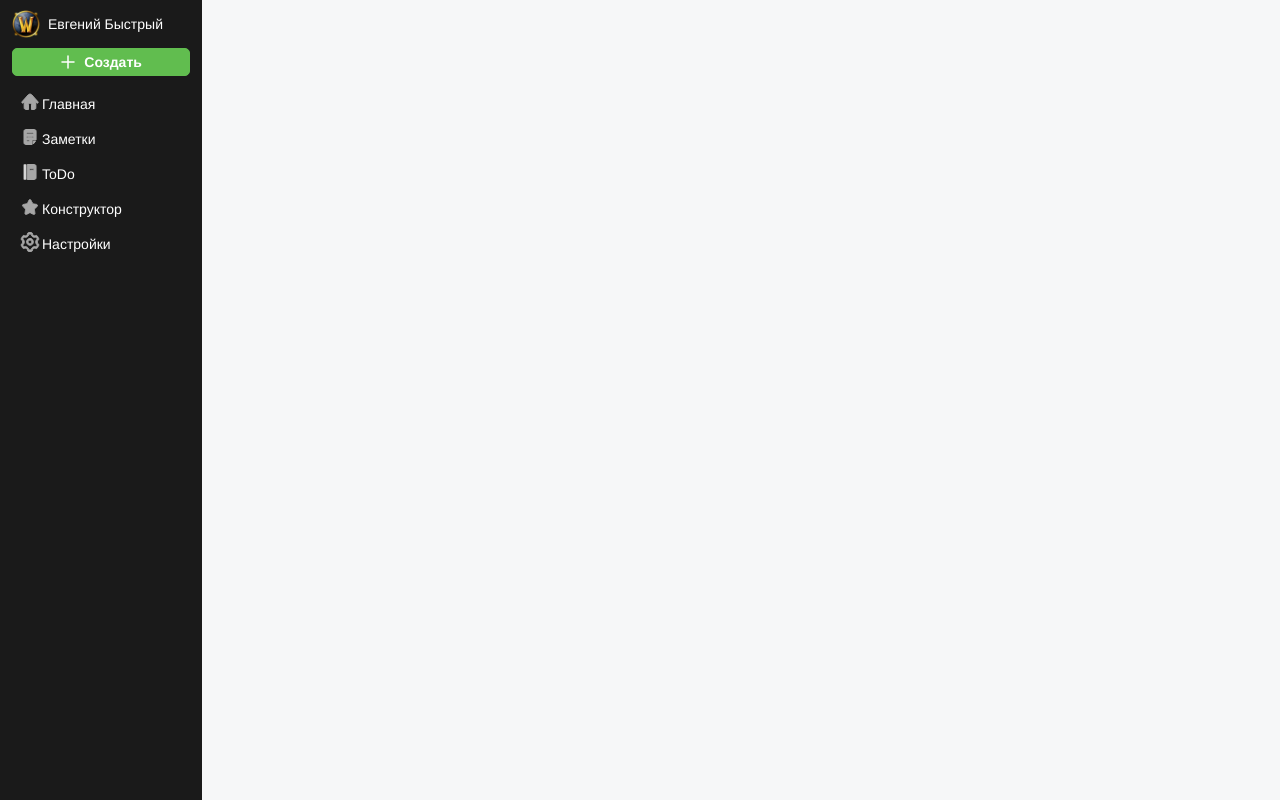
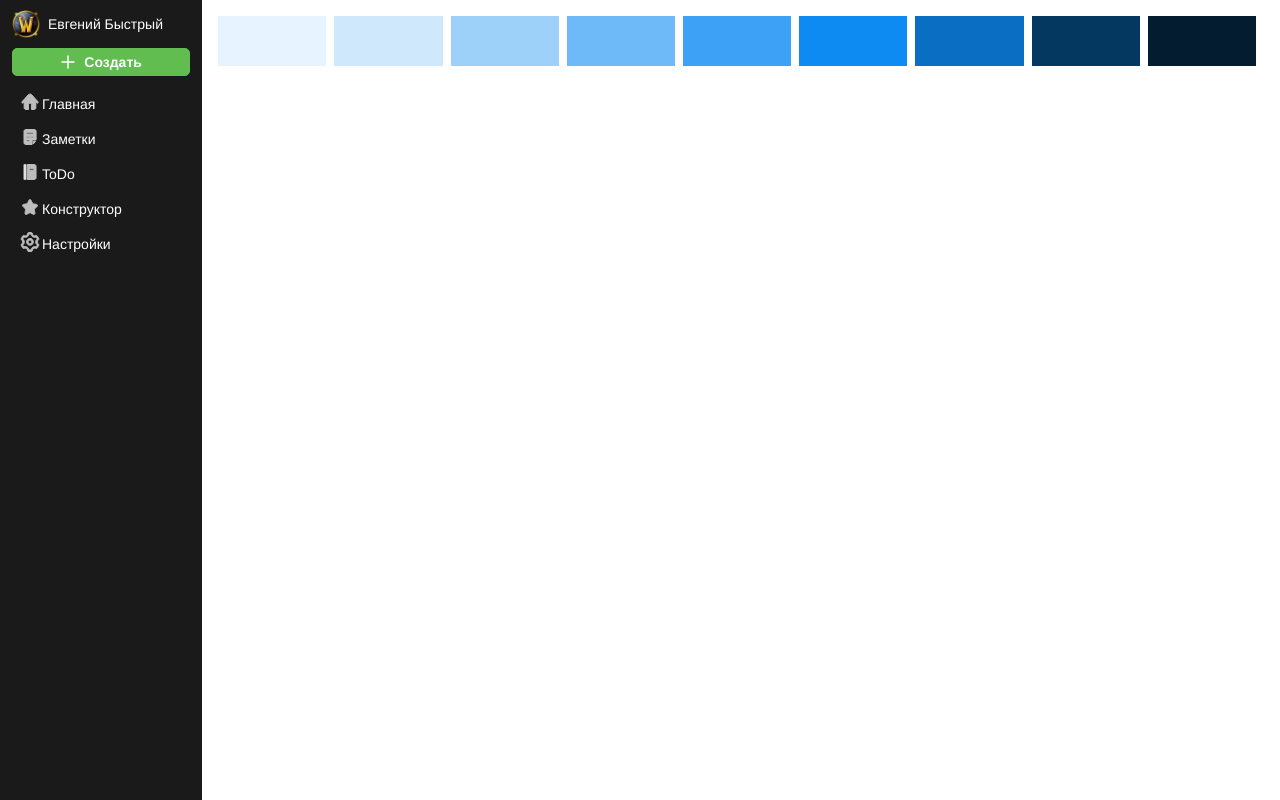
Before and after one commit to krai54rus/notebook, a Vue app: page /testcolor in a window 1280 px wide. Built offline with nearby package versions, Linux system fonts and the light colour scheme.

Commit message:
add colors from material colors

```diff
--- /dev/null
+++ b/src/components/TestColor.vue
@@ -0,0 +1,88 @@
+<script lang="ts" setup>
+  import { ref } from 'vue'
+
+  // const store = useTestStore()
+  // store.loaditems('module/loaditems')
+  // const data = computed(() => store.items)
+  const items = ref([
+    { id: 1, val: '0' },
+    { id: 2, val: '10' },
+    { id: 3, val: '20' },
+    { id: 4, val: '30' },
+    { id: 5, val: '40' },
+    { id: 6, val: '50' },
+    { id: 7, val: '60' },
+    { id: 8, val: '70' },
+    { id: 9, val: '80' },
+  ])
+</script>
+<template>
+  <div class="n-flex n-wp-100 n-hp-100">
+    <div class="n-wp-100 n-p-16 n-flex n-justify-center">
+      <div
+        v-for="color in items"
+        :key="color.id"
+        class="n-mr-8"
+        :class="[$style['color-item'], $style[`color-item_blue-${color.val}`]]"
+      ></div>
+    </div>
+  </div>
+</template>
+
+<style lang="scss" module>
+  $component: color-item;
+
+  .#{$component} {
+    flex-grow: 1;
+    width: 50px;
+    height: 50px;
+
+    &-wrapper {
+      // display: grid;
+      // grid-template-columns: 200px 200px;
+    }
+    &__list {
+      padding: 12px;
+      width: 500px;
+      // background-color: var(--color-gray-40);
+    }
+    &__item {
+      width: 100px;
+      padding: 4px 8px;
+      // background-color: var(--color-white);
+      margin-bottom: 10px;
+      border-radius: var(--radius-md);
+      z-index: 100;
+      // cursor: pointer;
+    }
+    &_blue {
+      &-0 {
+        background-color: hsl(207, 90%, 95%);
+      }
+      &-10 {
+        background-color: hsl(207, 90%, 90%);
+      }
+      &-20 {
+        background-color: hsl(207, 90%, 80%);
+      }
+      &-30 {
+        background-color: hsl(207, 90%, 70%);
+      }
+      &-40 {
+        background-color: hsl(207, 90%, 60%);
+      }
+      &-50 {
+        background-color: hsl(207, 90%, 50%);
+      }
+      &-60 {
+        background-color: hsl(207, 90%, 40%);
+      }
+      &-70 {
+        background-color: hsl(207, 90%, 20%);
+      }
+      &-80 {
+        background-color: hsl(207, 90%, 10%);
+      }
+    }
+  }
+</style>
--- a/src/router/index.ts
+++ b/src/router/index.ts
@@ -3,6 +3,7 @@ import Main from '@/components/Main.vue'
 import About from '@/components/About.vue'
 import ToDo from '@/components/ToDo.vue'
 import Test from '@/components/Test.vue'
+import TestColor from '@/components/TestColor.vue'
 import Components from '@/components/Components.vue'
 import TodoTablePage from '@/components/todo/TodoTablePage.vue'
 
@@ -16,6 +17,11 @@ const routes = [
     path: '/about',
     name: 'About',
     component: About,
+  },
+  {
+    path: '/testcolor',
+    name: 'TestColor',
+    component: TestColor,
   },
   {
     path: '/todo',
--- a/src/scss/variables/colorsMain.scss
+++ b/src/scss/variables/colorsMain.scss
@@ -19,52 +19,58 @@
   --color-shadow-rgb: #{hextorgb(#0a3d80)};
 
   // gray
-  --color-gray-main: #f4f5f7;
-  --color-gray-20: #4f5863;
-  --color-gray-20-rgb: #{hextorgb(#4f5863)};
-  --color-gray-30: #7c8a9d;
-  --color-gray-40: #a6a6a6;
-  --color-gray-50: #c5cbd3;
-  --color-gray-50-rgb: #{hextorgb(#c5cbd3)};
-  --color-gray-60: #e2e5e9;
-  --color-gray-70: #ebedf0;
-  --color-gray-70-rgb: #{hextorgb(#c5cbd3)};
-  --color-gray-80: #f0f2f4;
-  --color-gray-100: #f6f7f8;
-  --color-gray-100-rgb: #{hextorgb(#f6f7f8)};
+  --color-gray-30: #e0e0e0;
+  --color-gray-40: #bdbdbd;
+  --color-gray-50: #9e9e9e;
+  --color-gray-60: #757575;
+  --color-gray-70: #616161;
+  --color-gray-80: #424242;
+  --color-gray-90: #212121;
+  // gray-blue
+  --color-gray-blue-05: #eceff1;
+  --color-gray-blue-10: #cfd8dc;
+  --color-gray-blue-20: #b0bec5;
+  --color-gray-blue-30: #90a4ae;
+  --color-gray-blue-40: #78909c;
+  --color-gray-blue-50: #607d8b;
+  --color-gray-blue-60: #546e7a;
+  --color-gray-blue-70: #455a64;
+  --color-gray-blue-80: #37474f;
+  --color-gray-blue-90: #263238;
   // red
-  --color-red-30: #8c2323;
-  --color-red-40: #d83636;
-  --color-red-40-rgb: #{hextorgb(#d83636)};
-  --color-red-50: #f55;
-  --color-red-50-rgb: #{hextorgb(#f55)};
-  --color-red-60: #ffcfcf;
-  --color-red-70: #fee2e2;
-  --color-red-80: #fee;
+  --color-red-05: #ffebee;
+  --color-red-10: #ffcdd2;
+  --color-red-20: #ef9a9a;
+  --color-red-30: #e57373;
+  --color-red-40: #ef5350;
+  --color-red-50: #f44336;
+  --color-red-60: #e53935;
+  --color-red-70: #d32f2f;
+  --color-red-80: #c62828;
+  --color-red-90: #b71c1c;
+
   // orange
-  --color-orange-30: #a64908;
-  --color-orange-40: #e6710b;
-  --color-orange-50: #ff983d;
-  --color-orange-50-rgb: #{hextorgb(#ff983d)};
-  --color-orange-60: #ffe2c9;
-  --color-orange-70: #feefe0;
-  --color-orange-80: #fff5ec;
+  --color-orange-05: #fff3e0;
+  --color-orange-10: #ffe0b2;
+  --color-orange-20: #ffcc80;
+  --color-orange-30: #ffb74d;
+  --color-orange-40: #ffa726;
+  --color-orange-50: #ff9800;
+  --color-orange-60: #fb8c00;
+  --color-orange-70: #f57c00;
+  --color-orange-80: #ef6c00;
+  --color-orange-90: #e65100;
   // yellow
-  --color-yellow-30: #bf7c00;
-  --color-yellow-40: #f6b100;
-  --color-yellow-50: #ffd976;
-  --color-yellow-50-rgb: #{hextorgb(#ffd976)};
-  --color-yellow-60: #fdedc2;
-  --color-yellow-70: #fef8e6;
-  --color-yellow-80: #fffcf2;
-  //lime
-  --color-lime-30: #5a7300;
-  --color-lime-40: #88ad00;
-  --color-lime-50: #bdd64d;
-  --color-lime-50-rgb: #{hextorgb(#bdd64d)};
-  --color-lime-60: #e5f59d;
-  --color-lime-70: #f0fac3;
-  --color-lime-80: #f7fcde;
+  --color-yellow-05: #fffde7;
+  --color-yellow-10: #fff9c4;
+  --color-yellow-20: #fff59d;
+  --color-yellow-30: #fff176;
+  --color-yellow-40: #ffee58;
+  --color-yellow-50: #ffeb3b;
+  --color-yellow-60: #fdd835;
+  --color-yellow-70: #fbc02d;
+  --color-yellow-80: #f9a825;
+  --color-yellow-90: #f57f17;
   //evernote-green
   --dark-green: #0e753d;
   --evernote-green-light: #26b54c;
@@ -115,14 +121,7 @@
   --gray10: #1a1a1a;
   --black-transparent: rgba(0, 0, 0, 0.14902);
   --white-transparent: hsla(0, 0%, 100%, 0);
-  // green
-  --color-green-30: #104024;
-  --color-green-40: #1d7341;
-  --color-green-50: #44a86e;
-  --color-green-50-rgb: #{hextorgb(#44a86e)};
-  --color-green-60: #cce8d7;
-  --color-green-70: #e4f2ea;
-  --color-green-80: #edf7f1;
+
   // turquoise
   --color-turquoise-30: #197367;
   --color-turquoise-40: #2ac1ae;
@@ -140,18 +139,39 @@
   --color-cyan-60: #b5f6ff;
   --color-cyan-70: #d4faff;
   --color-cyan-80: #e3fcff;
+  // green
+  --color-green-05: #e8f5e9;
+  --color-green-10: #b2dfdb;
+  --color-green-20: #a5d6a7;
+  --color-green-30: #81c784;
+  --color-green-40: #66bb6a;
+  --color-green-50: #4caf50;
+  --color-green-60: #43a047;
+  --color-green-70: #388e3c;
+  --color-green-80: #2e7d32;
+  --color-green-90: #1b5e20;
   // blue
-  // --color-blue-main: #0067a3;
-  // --color-blue-main-hovered: opacity;
-  // --color-blue-main-hovered: #0067a3c5;
-  --color-blue-30: #044b73;
-  --color-blue-40: #0686cf;
-  --color-blue-50: #08a6ff;
-  --color-blue-50-rgb: #{hextorgb(#08a6ff)};
-  --color-blue-60: #bbe7ff;
-  --color-blue-60-rgb: #{hextorgb(#bbe7ff)};
-  --color-blue-70: #dbf2fd;
-  --color-blue-80: #e7f7ff;
+  --color-blue-05: #e3f2fd;
+  --color-blue-10: #bbdefb;
+  --color-blue-20: #90caf9;
+  --color-blue-30: #64b5f6;
+  --color-blue-40: #42a5f5;
+  --color-blue-50: #2196f3;
+  --color-blue-60: #1e88e5;
+  --color-blue-70: #1976d2;
+  --color-blue-80: #1565c0;
+  --color-blue-90: #0d47a1;
+  // purple
+  --color-purple-05: #f3e5f5;
+  --color-purple-10: #e1bee7;
+  --color-purple-20: #ce93d8;
+  --color-purple-30: #ba68c8;
+  --color-purple-40: #ab47bc;
+  --color-purple-50: #9c27b0;
+  --color-purple-60: #8e24aa;
+  --color-purple-70: #7b1fa2;
+  --color-purple-80: #6a1b9a;
+  --color-purple-90: #4a148c;
   // cobalt
   --color-cobalt-30: #181d85;
   --color-cobalt-40: #181d85;
@@ -160,14 +180,6 @@
   --color-cobalt-60: #bcd1f5;
   --color-cobalt-70: #d7e4f9;
   --color-cobalt-80: #edf3fc;
-  // purple
-  --color-purple-30: #3f2b59;
-  --color-purple-40: #7650a6;
-  --color-purple-50: #a671e9;
-  --color-purple-50-rgb: #{hextorgb(#a671e9)};
-  --color-purple-60: #e6d8f9;
-  --color-purple-70: #eee6fa;
-  --color-purple-80: #f6f1fd;
   // pink
   --color-pink-30: #8c306d;
   --color-pink-40: #ff57c5;
@@ -188,15 +200,15 @@
   // elements
   --color-black-main: #172b4d;
   --color-white-main: #ffffff;
-  --color-red-main: #eb5a46;
-  --color-red-bgc-main: #ffcfcf;
-  --color-green-main: #61bd4f;
-  --color-yellow-main: #f2d600;
-  --color-orange-main: #ff9f1a;
-  --color-blue-main: #1976d2;
-  --color-purple-main: #c377e0;
-  --color-gray-main: #5e6c84;
-  --color-gray-bgc-main: #f4f5f7;
+  --color-red-main: var(--color-red-50);
+  --color-red-bgc-main: var(--color-red-10);
+  --color-green-main: var(--color-green-50);
+  --color-yellow-main: var(--color-yellow-50);
+  --color-orange-main: var(--color-orange-40);
+  --color-blue-main: var(--color-blue-70);
+  --color-purple-main: var(--color-purple-20);
+  --color-gray-main: var(--color-gray-blue-60);
+  --color-gray-bgc-main: var(--color-gray-blue-05);
 
   --dynamic-background-color: hsl(206, 13.7%, 10%);
   --dynamic-icon-color: #ffffff;
@@ -206,3 +218,10 @@
 
   --box-shadow: 0 1px 3px rgba(0, 0, 0, 0.12);
 }
+
+// @each $name, $color in $colors {
+//   &_color-#{$name} {
+//     @include color($color);
+//     @include hover($color);
+//   }
+// }
```
